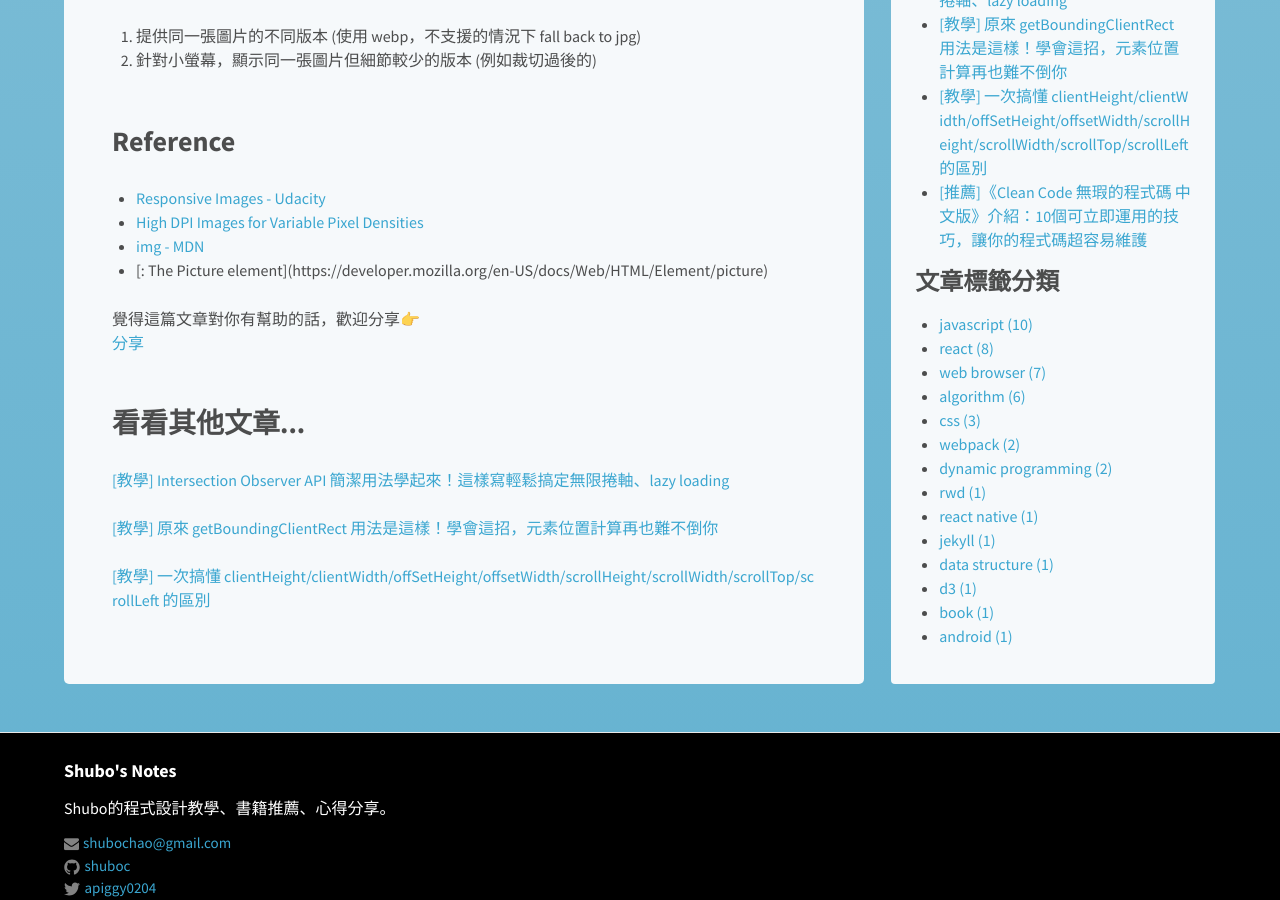
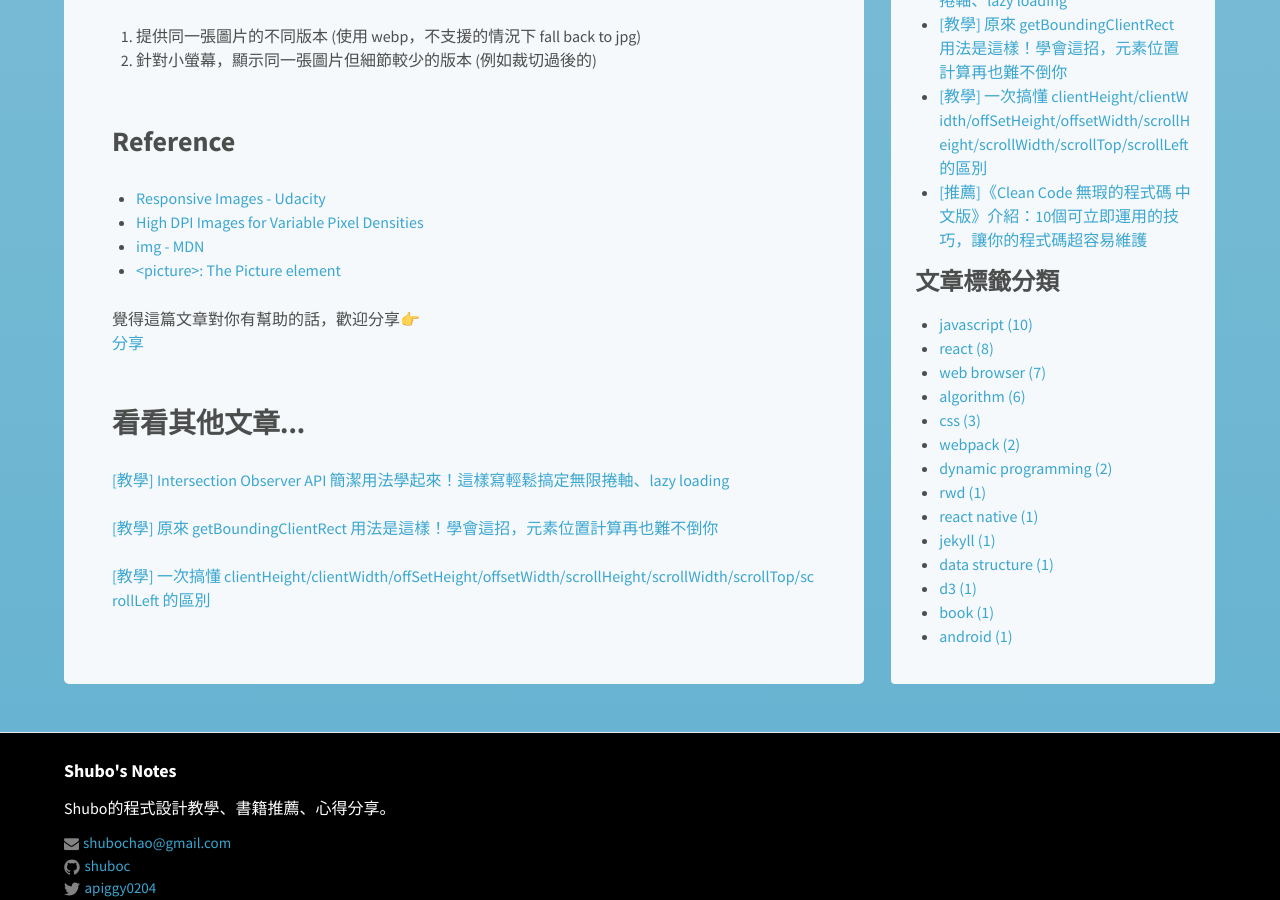
Before and after one commit to shuboc/shuboc.github.io, a Jekyll site: the page built from _posts/2017-04-27-responsive-image.md, in a window 1280 px wide and 900 px high, scrolled down 5579 px. Built offline with Jekyll 4.4.1, drawn with Linux system fonts in a browser that asks for light colours; nearby versions of some CDN libraries; library files that are not in the unit come from our copies; comment, search, counter and statistics services are not loaded; some of the changed lines change nothing that is shown.

Commit message:
fix link

```diff
--- a/_posts/2017-04-27-responsive-image.md
+++ b/_posts/2017-04-27-responsive-image.md
@@ -176,4 +176,4 @@ Pixel density 用白話一點的說法就是：單位長度裡面有幾個實體
 * [Responsive Images - Udacity](https://classroom.udacity.com/courses/ud882)
 * [High DPI Images for Variable Pixel Densities](https://www.html5rocks.com/en/mobile/high-dpi/)
 * [img - MDN](https://developer.mozilla.org/en-US/docs/Web/HTML/Element/img#Example_4_Using_the_srcset_and_sizes_attributes)
-* [<picture>: The Picture element](https://developer.mozilla.org/en-US/docs/Web/HTML/Element/picture)
+* [&lt;picture&gt;: The Picture element](https://developer.mozilla.org/en-US/docs/Web/HTML/Element/picture)
```
